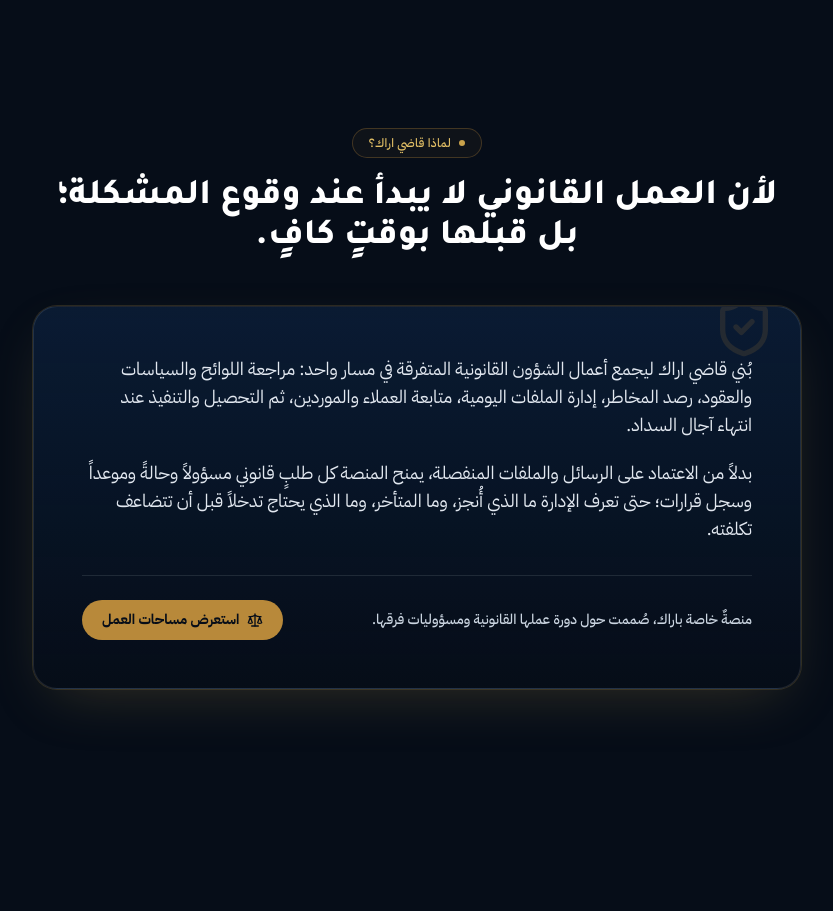
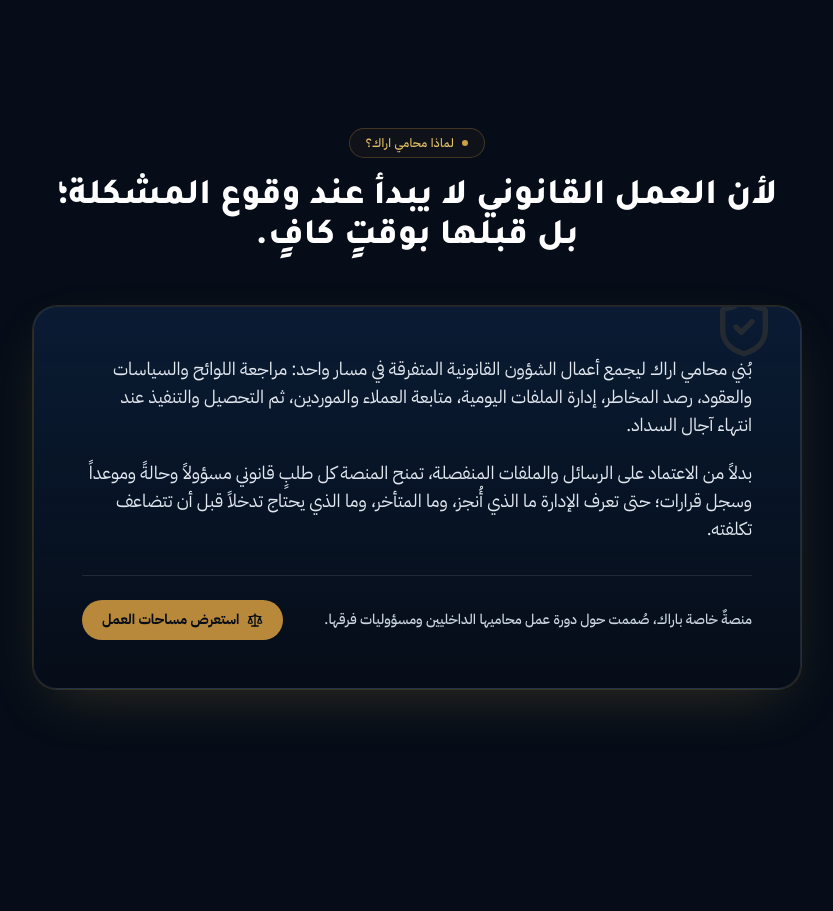
Before and after one commit to musu-deep/qadiaraak, a React (Vite) app: page / in a window 1280 px wide. Shown: the part 860-1771 px from the top of the page, without its empty margins (223-1056 px from the left). Built offline with nearby package versions, Linux system fonts and the light colour scheme.

Commit message:
Update Mohami Araak positioning

```diff
--- a/src/components/Story.tsx
+++ b/src/components/Story.tsx
@@ -5,7 +5,7 @@ import { ShieldCheck, Scale } from 'lucide-react'
 export const Story: FC = () => (
   <Section id="story" className="py-20 sm:py-28">
     <div className="reveal mx-auto max-w-3xl text-center">
-      <Eyebrow>لماذا قاضي اراك؟</Eyebrow>
+      <Eyebrow>لماذا محامي اراك؟</Eyebrow>
       <h2 className="mt-5 font-display text-3xl font-extrabold leading-snug text-white sm:text-4xl">
         لأن العمل القانوني لا يبدأ عند وقوع المشكلة؛ بل قبلها بوقتٍ كافٍ.
       </h2>
@@ -15,12 +15,12 @@ export const Story: FC = () => (
       <ShieldCheck className="absolute -top-3 right-6 h-16 w-16 text-gold-500/15" />
       <div className="space-y-5 text-base leading-relaxed text-slate-200 sm:text-lg">
         <p>
-          بُني قاضي اراك ليجمع أعمال الشؤون القانونية المتفرقة في مسار واحد: مراجعة
+          بُني محامي اراك ليجمع أعمال الشؤون القانونية المتفرقة في مسار واحد: مراجعة
           اللوائح والسياسات والعقود، رصد المخاطر، إدارة الملفات اليومية، متابعة العملاء
           والموردين، ثم التحصيل والتنفيذ عند انتهاء آجال السداد.
         </p>
         <p>
-          بدلاً من الاعتماد على الرسائل والملفات المنفصلة، يمنح المنصة كل طلبٍ قانوني
+          بدلاً من الاعتماد على الرسائل والملفات المنفصلة، تمنح المنصة كل طلبٍ قانوني
           مسؤولاً وحالةً وموعداً وسجل قرارات؛ حتى تعرف الإدارة ما الذي أُنجز، وما المتأخر،
           وما الذي يحتاج تدخلاً قبل أن تتضاعف تكلفته.
         </p>
@@ -28,7 +28,7 @@ export const Story: FC = () => (
 
       <div className="mt-8 flex flex-wrap items-center justify-between gap-4 border-t border-white/10 pt-6">
         <p className="text-sm font-medium text-slate-300">
-          منصةٌ خاصة باراك، صُممت حول دورة عملها القانونية ومسؤوليات فرقها.
+          منصةٌ خاصة باراك، صُممت حول دورة عمل محاميها الداخليين ومسؤوليات فرقها.
         </p>
         <a
           href="#analysis"
```
